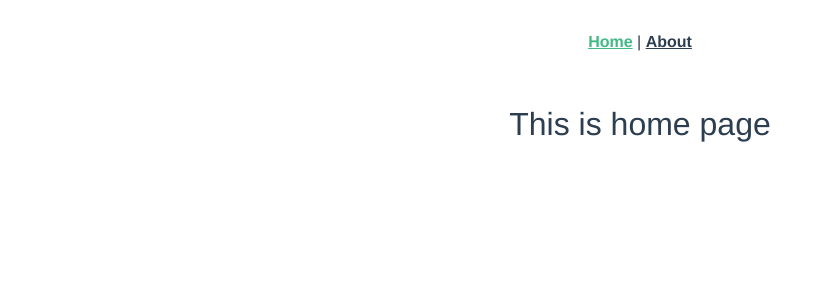
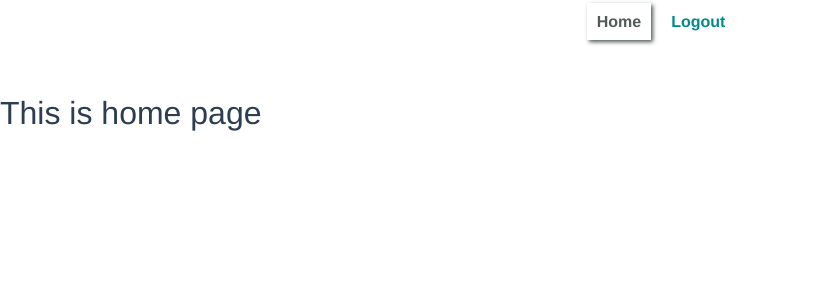
Before and after one commit to NoranLearner/vue_restaurant_system, a Vue app: page / in a window 1280 px wide. Shown: the top 300 px of the page, without its empty margins (0-833 px from the left). Built offline with nearby package versions, Linux system fonts and the light colour scheme; sample sign-in values are in the browser's storage.

Commit message:
Navbar Component

```diff
--- a/src/App.vue
+++ b/src/App.vue
@@ -1,8 +1,4 @@
 <template>
-  <nav>
-    <router-link to="/">Home</router-link> |
-    <router-link to="/about">About</router-link>
-  </nav>
   <router-view/>
 </template>
 
@@ -11,20 +7,7 @@
   font-family: Avenir, Helvetica, Arial, sans-serif;
   -webkit-font-smoothing: antialiased;
   -moz-osx-font-smoothing: grayscale;
-  text-align: center;
+  // text-align: center;
   color: #2c3e50;
 }
-
-nav {
-  padding: 30px;
-
-  a {
-    font-weight: bold;
-    color: #2c3e50;
-
-    &.router-link-exact-active {
-      color: #42b983;
-    }
-  }
-}
 </style>
--- /dev/null
+++ b/src/components/Header/Navbar.vue
@@ -0,0 +1,49 @@
+<template>
+    <ul id="nav">
+        <router-link :to="{ name: 'home', params: { pageTitle: 'Home Page' } }" exact>
+            <a>Home</a>
+        </router-link>
+        <a href="#" @click="logMeOut()"> Logout </a>
+    </ul>
+</template>
+
+<script>
+// For redirect to links
+import { mapActions } from "vuex";
+export default {
+    name: "Navbar",
+    methods: {
+        ...mapActions(["redirectTo"]),
+        logMeOut() {
+            localStorage.clear();
+            // this.$router.push({ name: "login" });
+            this.redirectTo({ val: "login" });
+        },
+    },
+};
+</script>
+
+<style lang="scss" scoped>
+$fontColor: darkcyan;
+$navColor: #525a5a;
+
+ul {
+    display: flex;
+    justify-content: center;
+    list-style: none;
+    margin-bottom: 50px;
+
+    a {
+        text-decoration: none;
+        font-weight: bold;
+        color: $fontColor;
+        padding: 10px;
+    }
+}
+
+a.router-link-exact-active a,
+ul a a:hover {
+    color: $navColor;
+    box-shadow: 2px 2px 4px 0px $navColor;
+}
+</style>
--- a/src/components/Login/LoginForm.vue
+++ b/src/components/Login/LoginForm.vue
@@ -1,6 +1,6 @@
 <template>
     <form @click.prevent>
-        <h1>Login</h1>
+        <h1 class="text-center">Login</h1>
         <div class="row g-3 align-items-center">
             <div class="col-auto d-block mx-auto">
                 <input type="email" class="form-control" placeholder="Enter Your Email" v-model="state.email" />
--- a/src/components/SignUp/SignUpForm.vue
+++ b/src/components/SignUp/SignUpForm.vue
@@ -1,6 +1,6 @@
 <template>
     <form @click.prevent>
-        <h1>Sign Up</h1>
+        <h1 class="text-center">Sign Up</h1>
         <div class="row g-3 align-items-center">
             <div class="col-auto d-block mx-auto">
                 <input type="text" class="form-control" placeholder="Enter Your Name" v-model="name">
--- a/src/views/HomeView.vue
+++ b/src/views/HomeView.vue
@@ -1,13 +1,16 @@
 <template>
+  <Navbar/>
   <div class="home">
     <h1>This is home page</h1>
   </div>
 </template>
 
 <script>
+import Navbar from "@/components/Header/Navbar.vue";
 import { mapActions } from 'vuex';
 export default {
   name: 'HomeView',
+  components:{ Navbar },
   mounted() {
         let user = localStorage.getItem('user-info');
         if (!user) {
```
